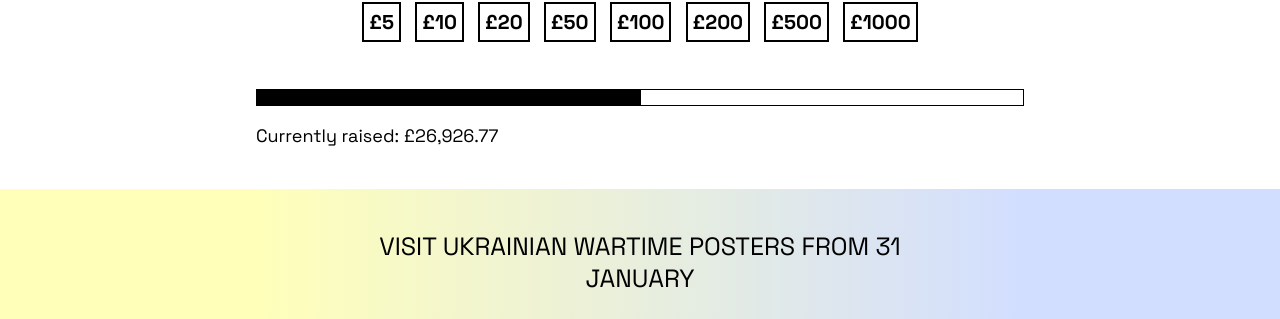
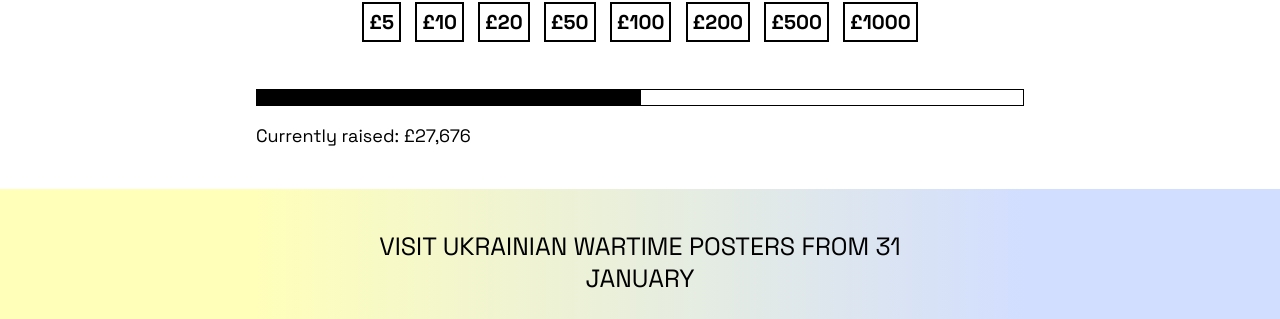
Before and after one commit to Zanemax/artists-for-ukraine, a Jekyll site: the page built from index.html, in a window 1280 px wide and 900 px high. Shown: the part 195-514 px from the top of the window. Built offline with Jekyll 4.4.1, drawn with Linux system fonts in a browser that asks for light colours.

Commit message:
Updated donation amount

```diff
--- a/index.html
+++ b/index.html
@@ -278,7 +278,7 @@ title: Artists for Ukraine
   <div class="left-progress-bar"></div>
   <div class="right-progress-bar"></div>
 </div>
-<p>Currently raised: £26,926.77</p>
+<p>Currently raised: £27,676</p>
 
 <br>
 
```
